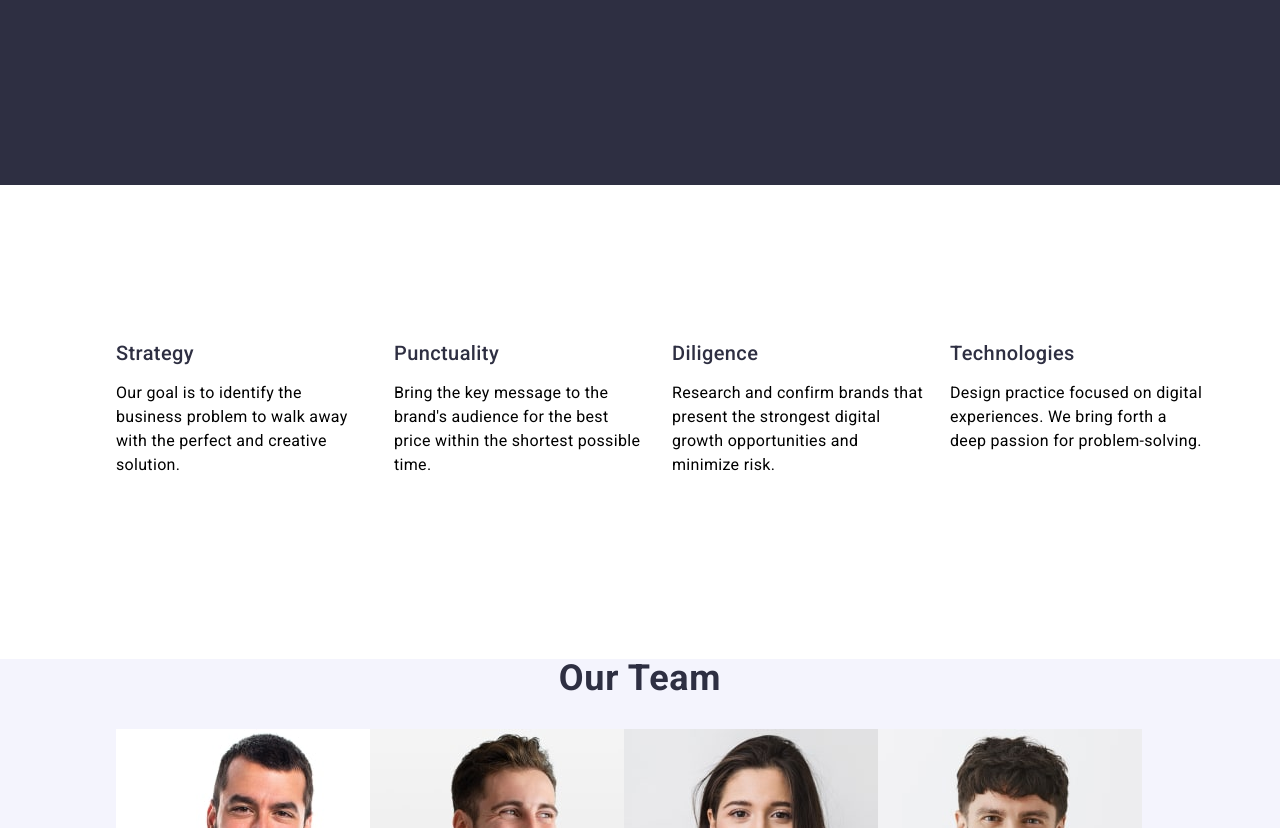
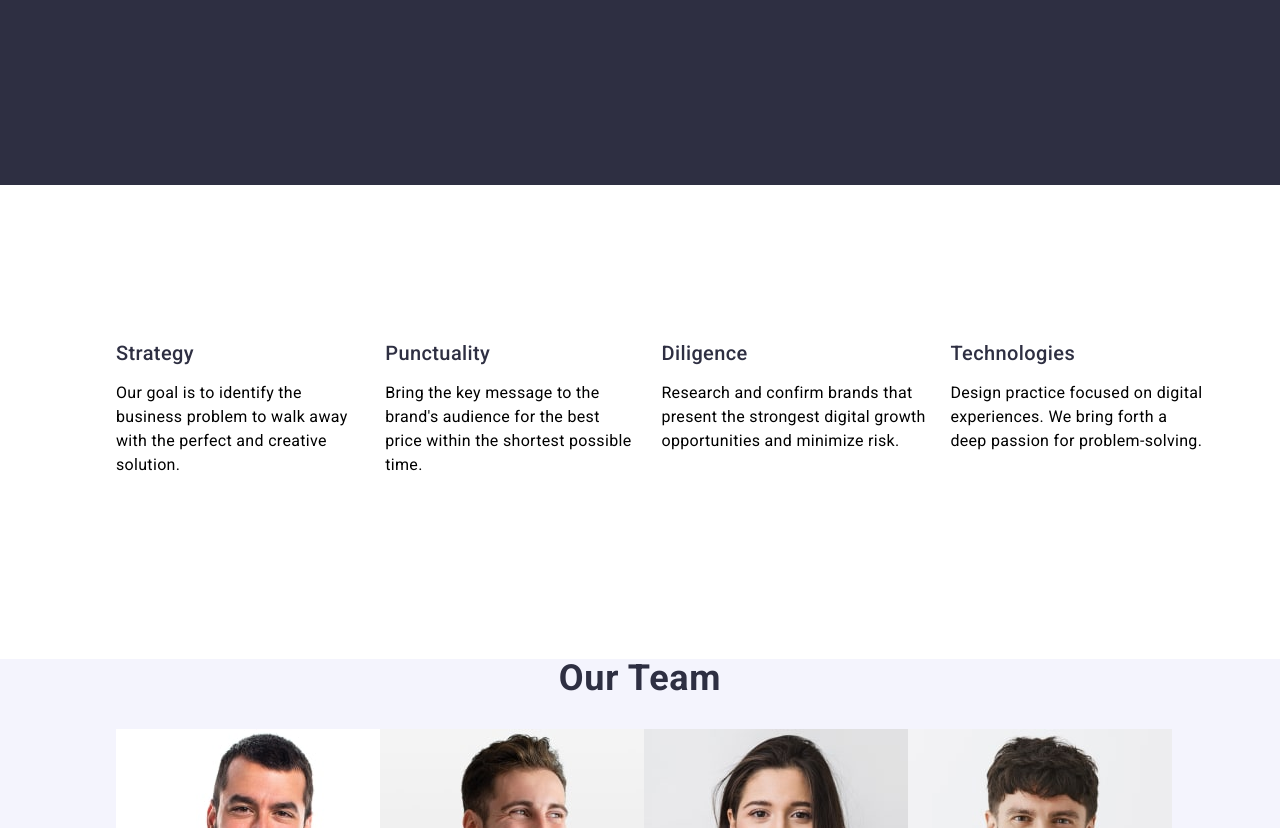
Before and after one commit to Artem-Garkushka/goit-markup-hw-03, a plain HTML site: page index.html in a window 1280 px wide. Shown: the part 472-1300 px from the top of the page. Drawn offline with nearby package versions, Linux system fonts and the light colour scheme.

Commit message:
gpit-markup-hw-03

```diff
--- a/css/style.css
+++ b/css/style.css
@@ -129,6 +129,7 @@ address {
   letter-spacing: 0.02em;
   color:#2e2f42;
   margin-bottom: 8px;
+  width: calc((100% - 72px) / 4);
 }
 .visually-hidden {
   position: absolute;
@@ -144,7 +145,7 @@ address {
   overflow: hidden;
 }
 .main-menu-list{
-  width: calc((100% - 3 * 24px) / 4);
+  /* width: calc((100% - 3 * 24px) / 4); */
 }
 .main-text-on{
     font-size: 16px;
```
